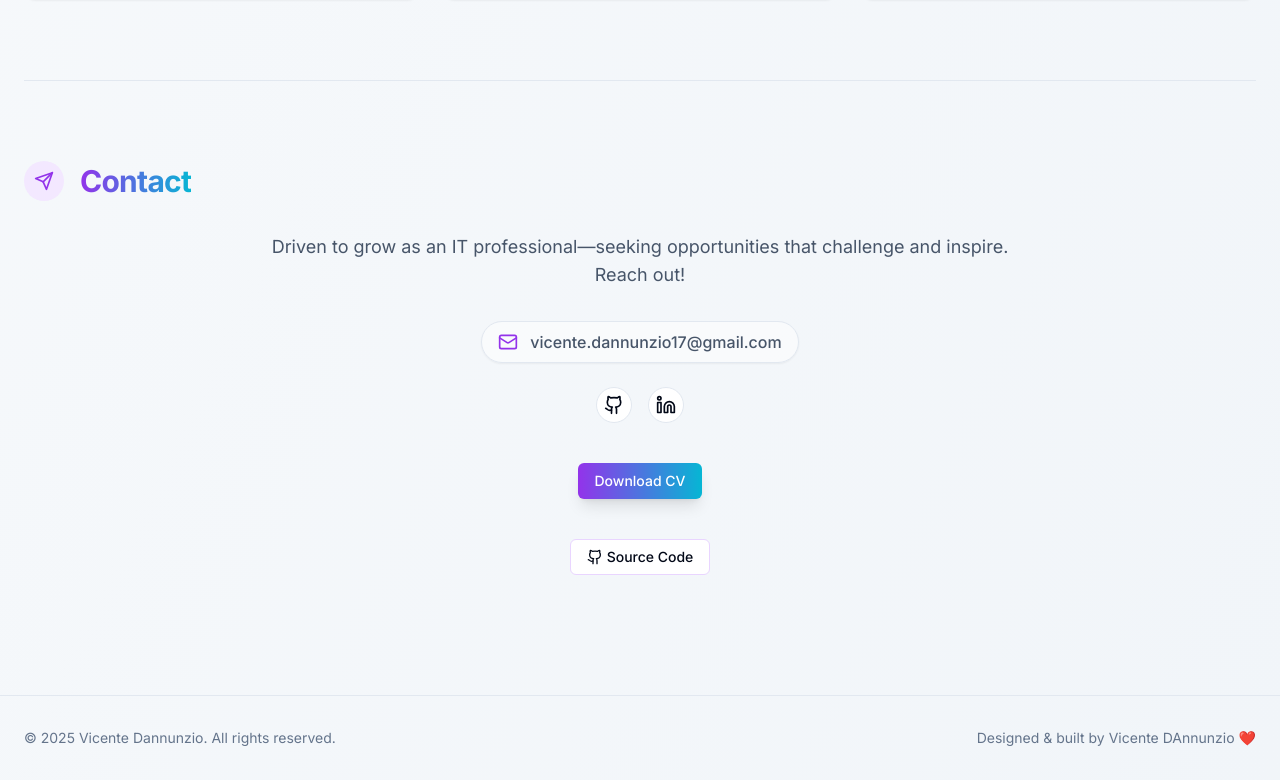
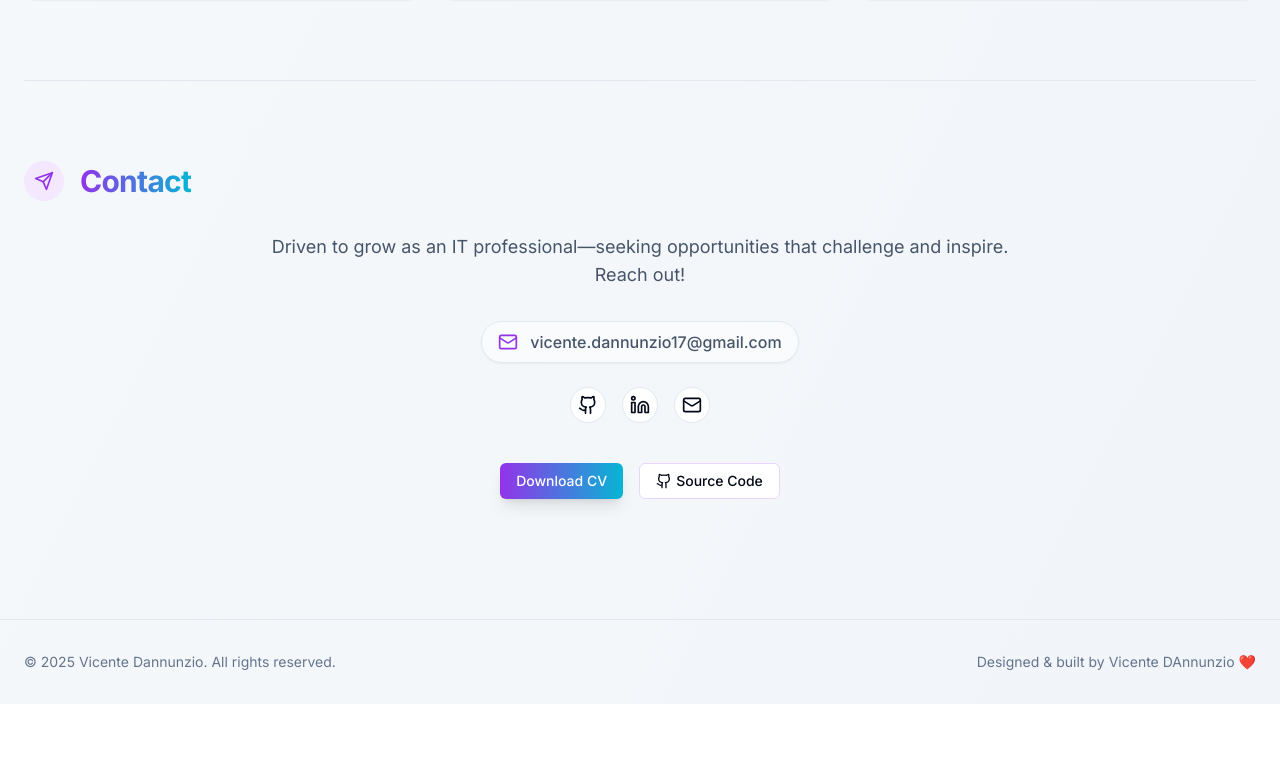
Before and after one commit to vicenteDAnnunzio/VicentePortfolio, a Next.js app: page / in a window 1280 px wide. Shown: the part 1881-2661 px from the top of the page. After the commit the page ends 2585 px from the top, so only its background shows below. Built offline with nearby package versions, Linux system fonts and the light colour scheme.

Commit message:
Update page.tsx

```diff
--- a/src/app/page.tsx
+++ b/src/app/page.tsx
@@ -393,9 +393,21 @@ export default function Portfolio() {
                     <span className="sr-only">LinkedIn</span>
                   </a>
                 </Button>
+                <Button
+                  variant="outline"
+                  size="icon"
+                  className="rounded-full hover:bg-purple-50 hover:border-purple-200 hover:text-purple-600 transition-all duration-300 dark:hover:bg-purple-900/20 dark:hover:border-purple-700"
+                  asChild
+                >
+                  <a href="mailto:vicente.dannunzio17@gmail.com" target="_blank" rel="noopener noreferrer">
+                    <Mail className="h-5 w-5" />
+                    <span className="sr-only">Email</span>
+                  </a>
+                </Button>
               </div>
 
-              <Button className="mt-4 bg-gradient-to-r from-purple-600 to-cyan-500 hover:from-purple-700 hover:to-cyan-600 transition-all duration-300 shadow-lg hover:shadow-purple-500/25">
+              <div className="flex gap-4 mt-4">
+                <Button className="bg-gradient-to-r from-purple-600 to-cyan-500 hover:from-purple-700 hover:to-cyan-600 transition-all duration-300 shadow-lg hover:shadow-purple-500/25">
                   <a href="/D´Annunzio, Vicente - eCV.pdf" download="D´Annunzio, Vicente - eCV.pdf">
                     Download CV
                   </a>
@@ -403,7 +415,7 @@ export default function Portfolio() {
 
                 <Button
                   variant="outline"
-                className="mt-4 gap-1 border-purple-200 hover:border-purple-300 hover:bg-purple-50 transition-all duration-300 dark:border-slate-700 dark:hover:border-purple-700 dark:hover:bg-purple-900/20"
+                  className="gap-1 border-purple-200 hover:border-purple-300 hover:bg-purple-50 transition-all duration-300 dark:border-slate-700 dark:hover:border-purple-700 dark:hover:bg-purple-900/20"
                   asChild
                 >
                   <a href="https://github.com/vicenteDAnnunzio/VicentePortfolio" target="_blank" rel="noreferrer">
@@ -411,6 +423,7 @@ export default function Portfolio() {
                     Source Code
                   </a>
                 </Button>
+              </div>
             </div>
           </div>
         </section>
```
Lines whose indentation alone changed are shown as unchanged.
